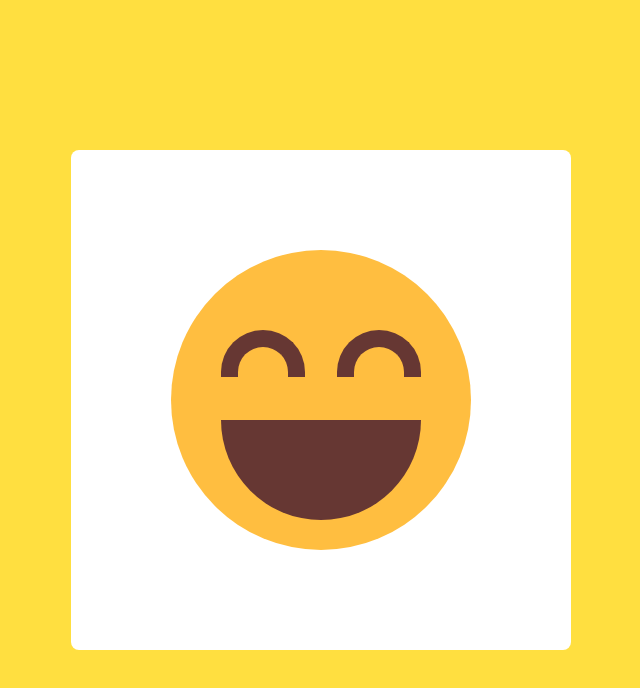
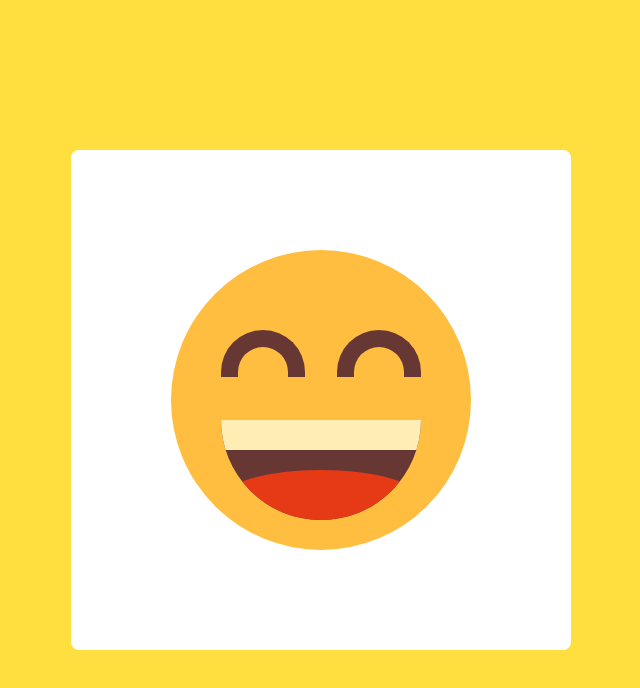
Before and after one commit to ManaBytes/Art-of-Code, a plain HTML site: page draw-with-css/interact/static/happy-emoji/index.html in a window 1280 px wide. Shown: the whole page, without its empty margins (319-959 px from the left). Drawn offline with Linux system fonts and the light colour scheme.

Commit message:
Done mouth

```diff
--- a/draw-with-css/interact/static/happy-emoji/style.css
+++ b/draw-with-css/interact/static/happy-emoji/style.css
@@ -60,5 +60,25 @@ body {
   left: 0;
   right: 0;
   top: 10.62em;
-  /* overflow: hidden; */
+  overflow: hidden;
 }
+
+/* Teeth */
+.mouth:before {
+  position: absolute;
+  content: "";
+  height: 1.87em;
+  width: 100%;
+  background-color: #ffedb3;
+}
+
+/* Tongue */
+.mouth:after {
+  position: absolute;
+  content: "";
+  height: 3.75em;
+  width: 100%;
+  background-color: #e63a17;
+  top: 3.12em;
+  border-radius: 50% 50% 0 0;
+}
```
